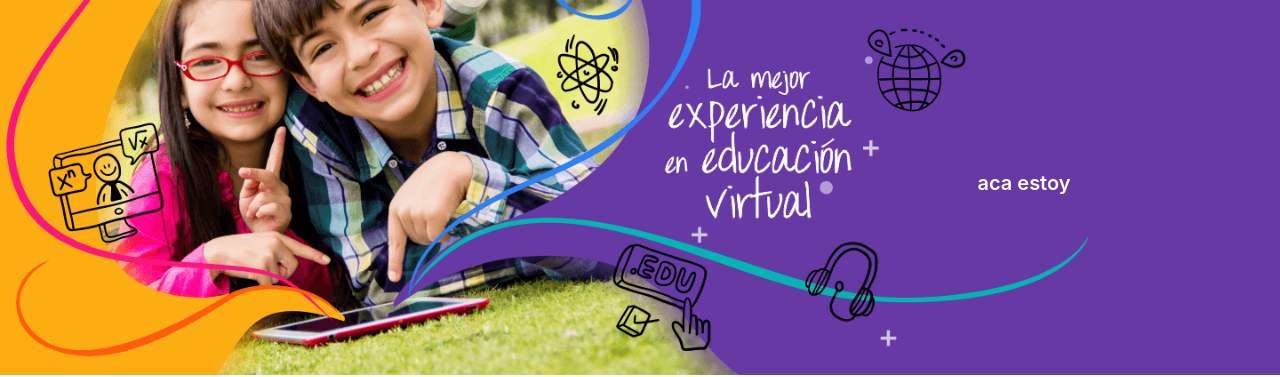
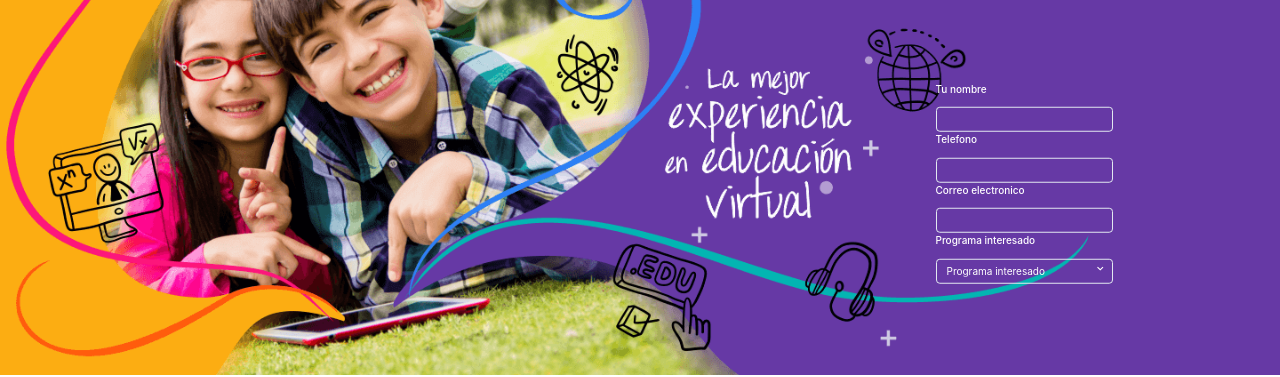
Before and after one commit to skolmi/nextjs-app-client, a Next.js app: page / in a window 1280 px wide. Shown: the part 239-616 px from the top of the page. Built offline with nearby package versions, Linux system fonts and the light colour scheme.

Commit message:
creando el componente formContact

```diff
--- /dev/null
+++ b/components/FormContact/index.js
@@ -0,0 +1,29 @@
+import {
+    FormControl,
+    FormLabel,
+    Input,
+    Select
+} from "@chakra-ui/react";
+
+
+export default function FormContact() {
+    return (
+        <div className="container">
+            <FormControl>
+                <FormLabel htmlFor='name'>Tu nombre</FormLabel>
+                <Input id='name' />
+                <FormLabel htmlFor='phone'>Telefono</FormLabel>
+                <Input id='phone' />
+                <FormLabel htmlFor='email'>Correo electronico</FormLabel>
+                <Input id='phone' type='email' />
+                <FormLabel htmlFor='options'>Programa interesado</FormLabel>
+                <Select id='options' placeholder='Programa interesado'>
+                    <option>Preescolar</option>
+                    <option>Primaria</option>
+                    <option>Bachillerato</option>
+                    <option>Adultos</option>
+                </Select>
+            </FormControl>
+        </div>
+    );
+}
--- a/pages/index.js
+++ b/pages/index.js
@@ -8,6 +8,7 @@ import FloatingWhatsApp from 'react-floating-whatsapp'
 import Testomony from './../components/Testimony';
 import Feature from '../components/Feature';
 import BannerEndPage from '../components/BannerEndPage';
+import FormContact from '../components/FormContact';
 
 export default function Index() {
   const products_data = data.products.map((item) =>
@@ -46,8 +47,8 @@ export default function Index() {
       <section className="home_banner_area">
         <div className={style.img_container}>
           <Image src={mainImage} />
-          <div className={style.btn}>
-            aca estoy
+          <div className={style.form_container}>
+            <FormContact/>
           </div>
         </div>
       </section>
--- a/pages/index.module.css
+++ b/pages/index.module.css
@@ -7,7 +7,7 @@
     height: auto;
 }
 
-.img_container .btn {
+.img_container .form_container {
     position: absolute;
     top: 60%;
     left: 80%;
@@ -28,7 +28,7 @@
     color: white;
 }
 
-.btn {
+.form_container {
     color: white;
     font-weight: 600;
     font-size: 2rem;
```
